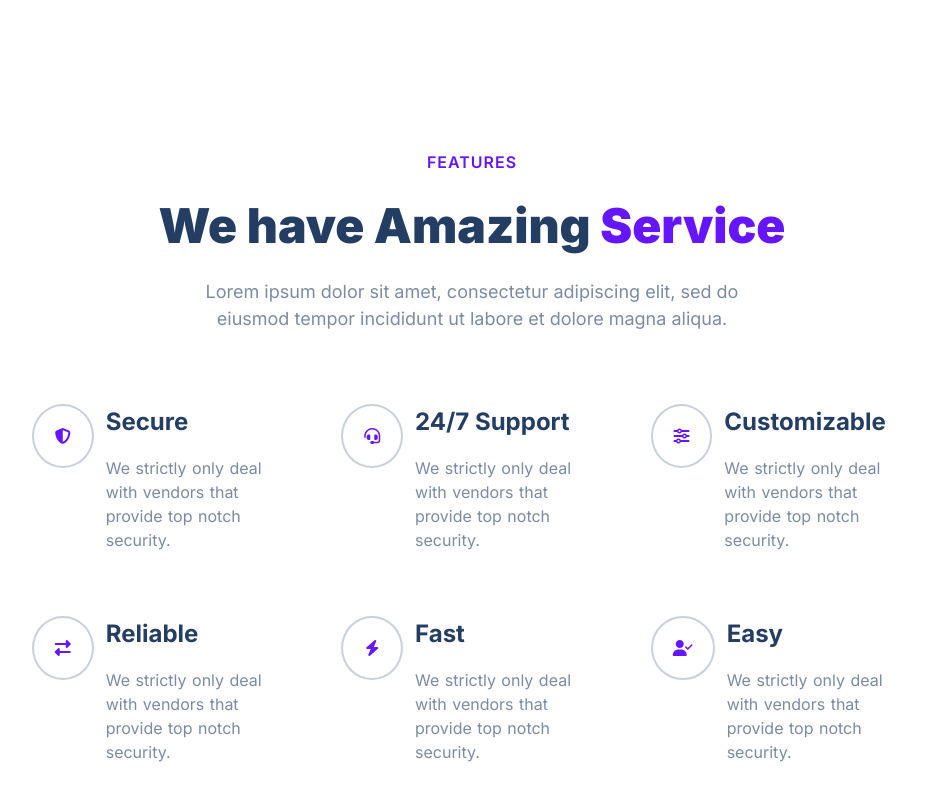
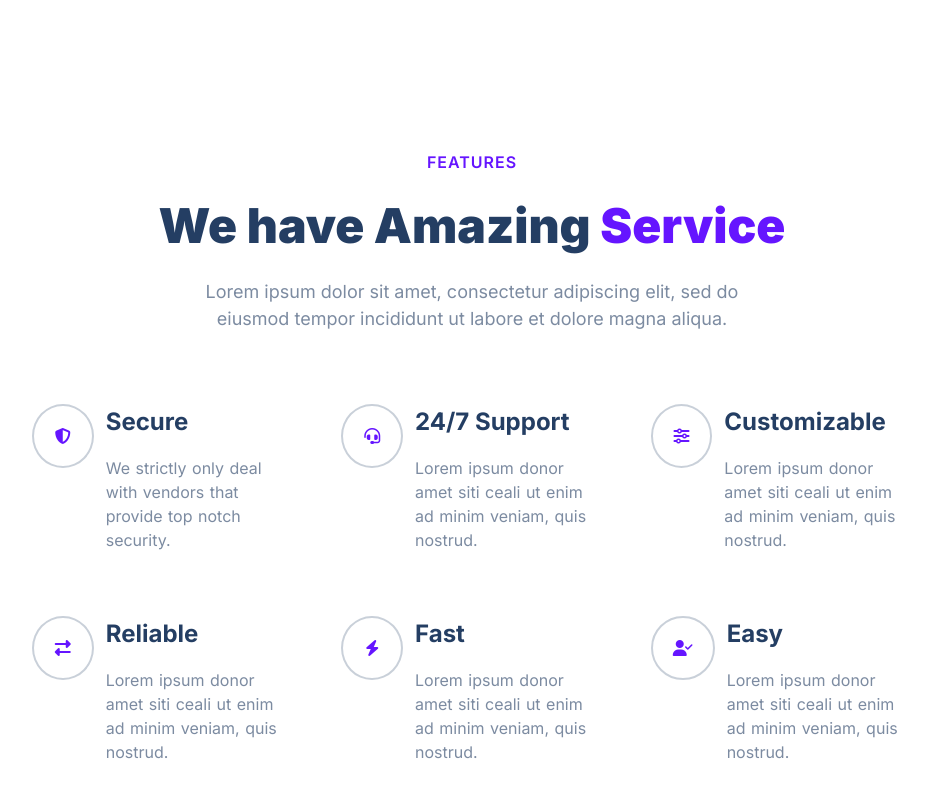
Before and after one commit to dev-kenny/final_project, a plain HTML site: page index.html in a window 1280 px wide. Shown: the part 984-1784 px from the top of the page, without its empty margins (168-1096 px from the left). Drawn offline with Linux system fonts and the light colour scheme.

Commit message:
service section card para updated

```diff
--- a/index.html
+++ b/index.html
@@ -138,8 +138,7 @@
                     <div class="service__card--description">
                       <h3 class="service__card--title">24/7 Support</h3>
                       <p class="service__card--para">
-                        We strictly only deal with vendors that provide top
-                        notch security.
+                        Lorem ipsum donor amet siti ceali ut enim ad minim veniam, quis nostrud.
                       </p>
                     </div>
                   </div>
@@ -153,8 +152,7 @@
                     <div class="service__card--description">
                       <h3 class="service__card--title">Customizable</h3>
                       <p class="service__card--para">
-                        We strictly only deal with vendors that provide top
-                        notch security.
+                        Lorem ipsum donor amet siti ceali ut enim ad minim veniam, quis nostrud.
                       </p>
                     </div>
                   </div>
@@ -168,8 +166,7 @@
                     <div class="service__card--description">
                       <h3 class="service__card--title">Reliable</h3>
                       <p class="service__card--para">
-                        We strictly only deal with vendors that provide top
-                        notch security.
+                        Lorem ipsum donor amet siti ceali ut enim ad minim veniam, quis nostrud.
                       </p>
                     </div>
                   </div>
@@ -183,8 +180,7 @@
                     <div class="service__card--description">
                       <h3 class="service__card--title">Fast</h3>
                       <p class="service__card--para">
-                        We strictly only deal with vendors that provide top
-                        notch security.
+                        Lorem ipsum donor amet siti ceali ut enim ad minim veniam, quis nostrud.
                       </p>
                     </div>
                   </div>
@@ -198,8 +194,7 @@
                     <div class="service__card--description">
                       <h3 class="service__card--title">Easy</h3>
                       <p class="service__card--para">
-                        We strictly only deal with vendors that provide top
-                        notch security.
+                        Lorem ipsum donor amet siti ceali ut enim ad minim veniam, quis nostrud.
                       </p>
                     </div>
                   </div>
```
